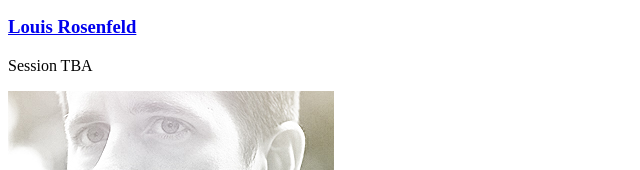
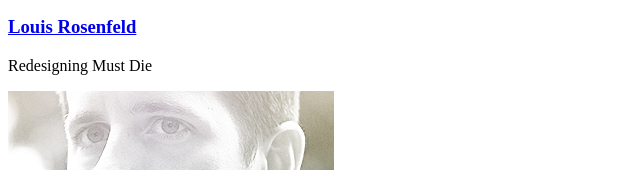
Before and after one commit to inctrlconf/in-control-conference-2014, a plain HTML site: page index.html in a window 1280 px wide. Shown: the part 3210-3380 px from the top of the page, 0-640 px from the left. Drawn offline with Linux system fonts and the light colour scheme; a script that the page names is missing.

Commit message:
added session titles

```diff
--- a/index.html
+++ b/index.html
@@ -176,7 +176,7 @@
 													<section class="highlight highlight-one">
 														<a href="http://sched.co/1bEDMaK" class="image image-full"><img src="/img/lou-rosenfeld.jpg" alt="" /></a>
 														<h3><a href="http://sched.co/1bEDMaK"><strong>Louis Rosenfeld</strong></a></h3>
-														<p>Session TBA</p>
+														<p>Redesigning Must Die</p>
 													</section>
 												</div>
 												<div class="4u">
```
